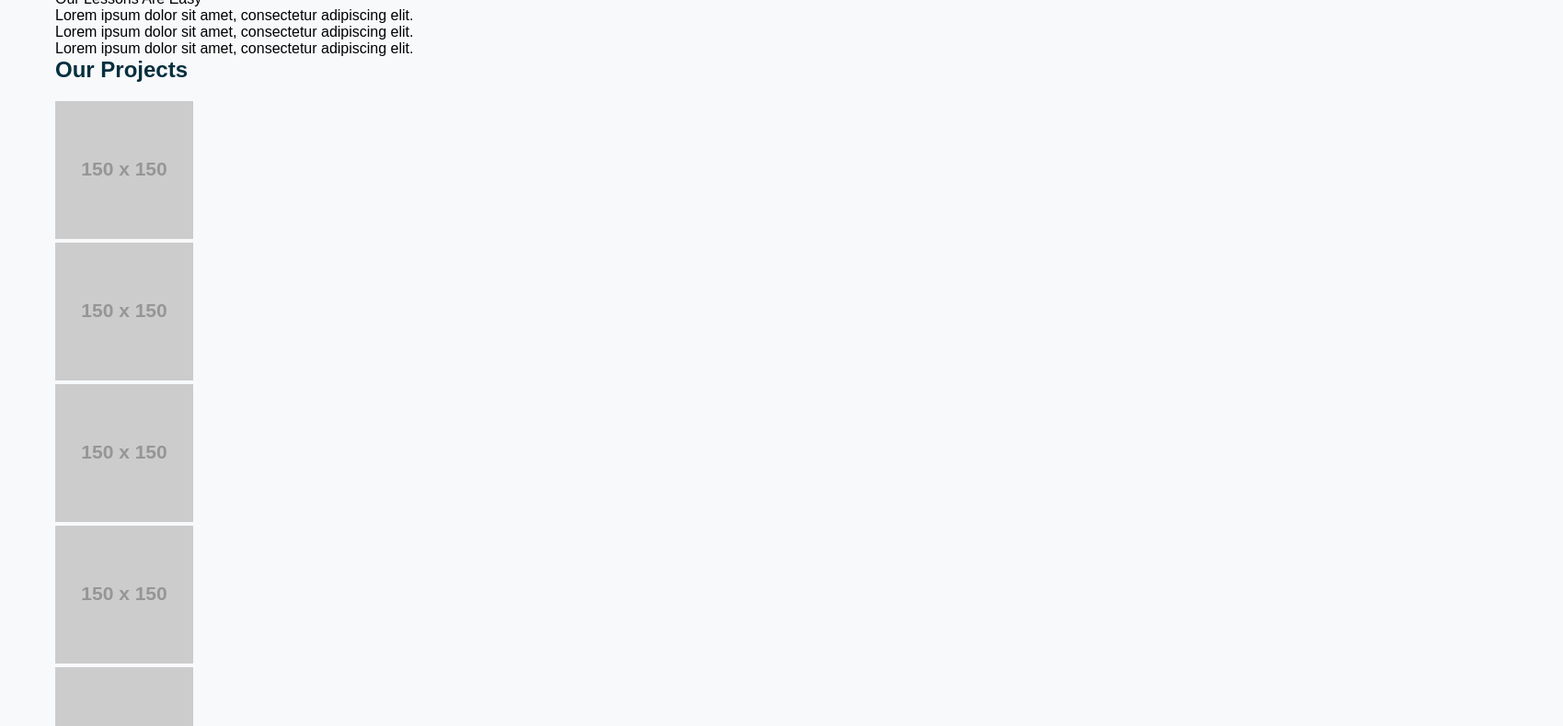
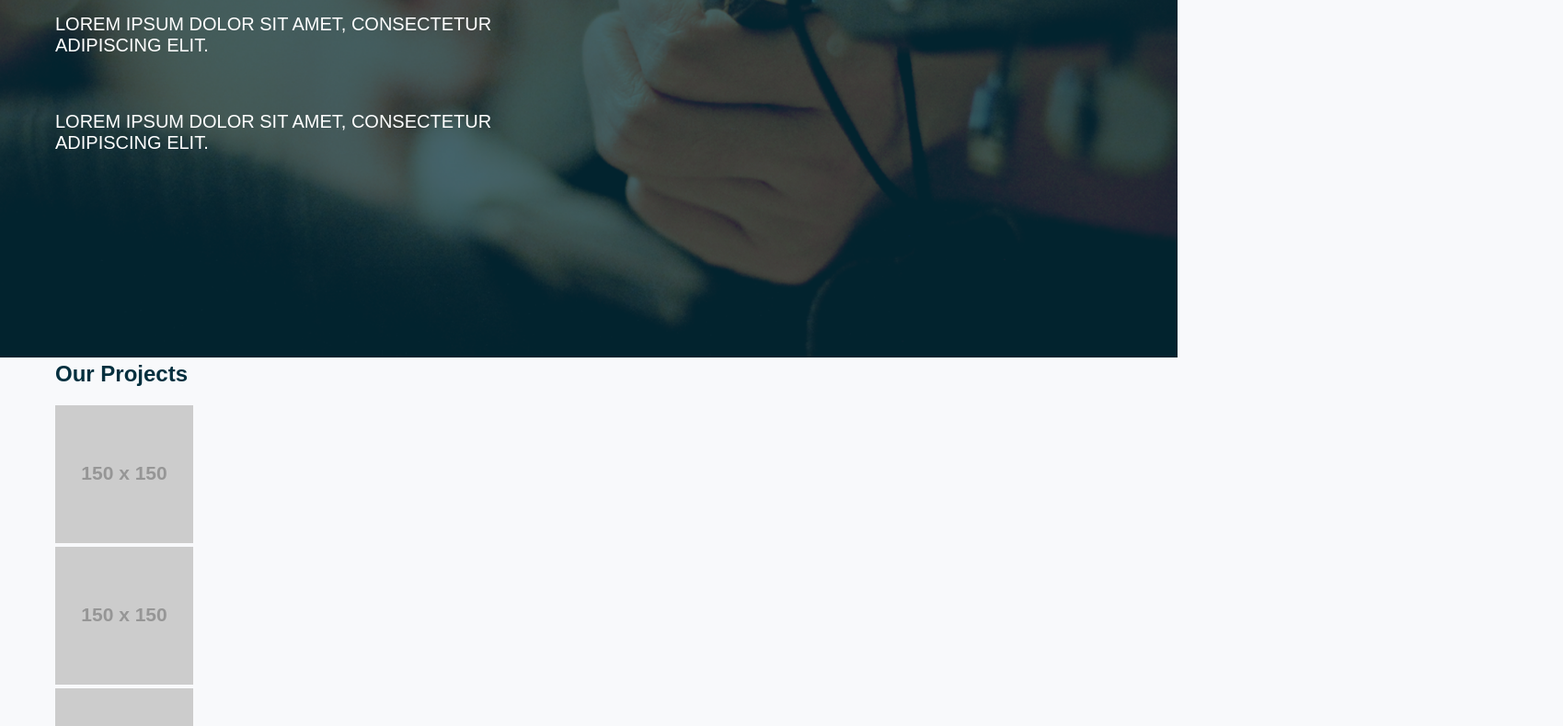
Before and after one commit to cosimobarbato/sass-ninja-tutorial, a plain HTML site: page sass-ninja-tutorial/index.html in a window 1280 px wide. Shown: the part 2010-2800 px from the top of the page at 92% size, 1699 px wide, since content can reach past the window. Drawn offline with Linux system fonts and the light colour scheme; placeholder pictures from the web are drawn by us.

Commit message:
Add practice files for mixins and importing files

```diff
--- a/sass-ninja-tutorial/index.html
+++ b/sass-ninja-tutorial/index.html
@@ -1,7 +1,6 @@
 <!doctype html>
 <html>
   <head>
-      <link href="css/reset.css" type="text/css" rel="stylesheet"/>
     <link href="css/styles.css" type="text/css" rel="stylesheet"/>
   </head>
   <body>
--- /dev/null
+++ b/sass-ninja-tutorial/scss/mixins.scss
@@ -0,0 +1,25 @@
+// MIXINS
+
+@mixin banner{
+  width: 100%;
+  position: relative;
+  color: white;
+  .banner-content{
+    position: absolute;
+    top: 50px;
+    width: 100%;
+  }
+  img{
+    width: 100%;
+  }
+  span{
+    font-size: $bannerHeading;
+    display: block;
+    text-transform: uppercase;
+    font-weight: bold;
+  }
+  span.title{
+    font-weight: normal;
+    margin-bottom: 30px;
+  }
+}
--- /dev/null
+++ b/sass-ninja-tutorial/scss/reset.scss
@@ -0,0 +1,29 @@
+body {
+  font-family: arial;
+  background: #f8f9fb;
+}
+
+html, body, ul, ol, li, form, fieldset, legend {
+  margin: 0;
+  padding: 0;
+}
+
+h1, h2, h3, h4, h5, h6, p {
+  margin-top: 0;
+}
+
+fieldset, img {
+  border: 0;
+}
+
+li {
+  list-style: none;
+}
+
+.wrapper {
+  width: 100%;
+  max-width: 1200px;
+  margin: 0 auto;
+  padding: 0 20px;
+  box-sizing: border-box;
+}
--- a/sass-ninja-tutorial/scss/styles.scss
+++ b/sass-ninja-tutorial/scss/styles.scss
@@ -1,8 +1,6 @@
-// VARIABLES
-
-$deepBlue: #032f3e;
-$offWhite: #f8f9fb;
-$sectionHeading: 24px;
+@import "reset";
+@import "variables";
+@import "mixins";
 
 // Don't nest too deep or you will get confused. Only nest within the parent.
 #main-nav{
@@ -27,3 +25,18 @@ section h1{
   font-size: $sectionHeading;
   color: $deepBlue;
 }
+
+.lead-banner{
+  @include banner;
+  text-align: right;
+}
+
+.lessons-banner{
+  @include banner;
+  li{
+    text-transform: uppercase;
+    font-size: 20px;
+    max-width: 500px;
+    margin: 60px 0;
+  }
+}
--- /dev/null
+++ b/sass-ninja-tutorial/scss/variables.scss
@@ -0,0 +1,6 @@
+// VARIABLES
+
+$deepBlue: #032f3e;
+$offWhite: #f8f9fb;
+$sectionHeading: 24px;
+$bannerHeading: 46px;
```
Also changed, not shown: sass-ninja-tutorial/css/styles.css, 1 other file.
